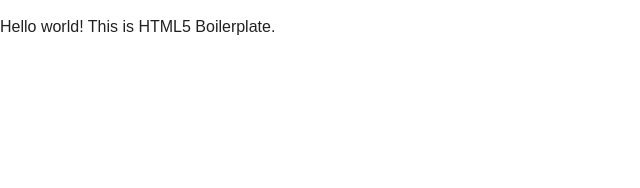
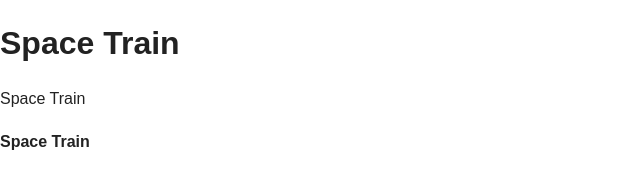
Before and after one commit to kfowler/space-train, a plain HTML site: page index.html in a window 1280 px wide. Shown: the whole page, without its empty margins (0-640 px from the left). Drawn offline with nearby package versions, Linux system fonts and the light colour scheme.

Commit message:
Replace boilerplate text with useless text.

```diff
--- a/index.html
+++ b/index.html
@@ -20,21 +20,28 @@
         <![endif]-->
 
         <!-- Add your site or application content here -->
-        <p>Hello world! This is HTML5 Boilerplate.</p>
+        <header>
+          <h1>Space Train</h1>
+        </header>
+        <article>
+          <p>Space Train</p>
+        </article>
+        <footer>
+          <h4>Space Train</h4>
+        </footer>
 
         <script src="//ajax.googleapis.com/ajax/libs/jquery/1.11.1/jquery.min.js"></script>
         <script>window.jQuery || document.write('<script src="js/vendor/jquery-1.11.1.min.js"><\/script>')</script>
         <script src="js/plugins.js"></script>
         <script src="js/main.js"></script>
 
-        <!-- Google Analytics: change UA-XXXXX-X to be your site's ID. -->
         <script>
             (function(b,o,i,l,e,r){b.GoogleAnalyticsObject=l;b[l]||(b[l]=
             function(){(b[l].q=b[l].q||[]).push(arguments)});b[l].l=+new Date;
             e=o.createElement(i);r=o.getElementsByTagName(i)[0];
             e.src='//www.google-analytics.com/analytics.js';
             r.parentNode.insertBefore(e,r)}(window,document,'script','ga'));
-            ga('create','UA-XXXXX-X','auto');ga('send','pageview');
+            ga('create','UA-57401282-1','auto');ga('send','pageview');
         </script>
     </body>
 </html>
```
